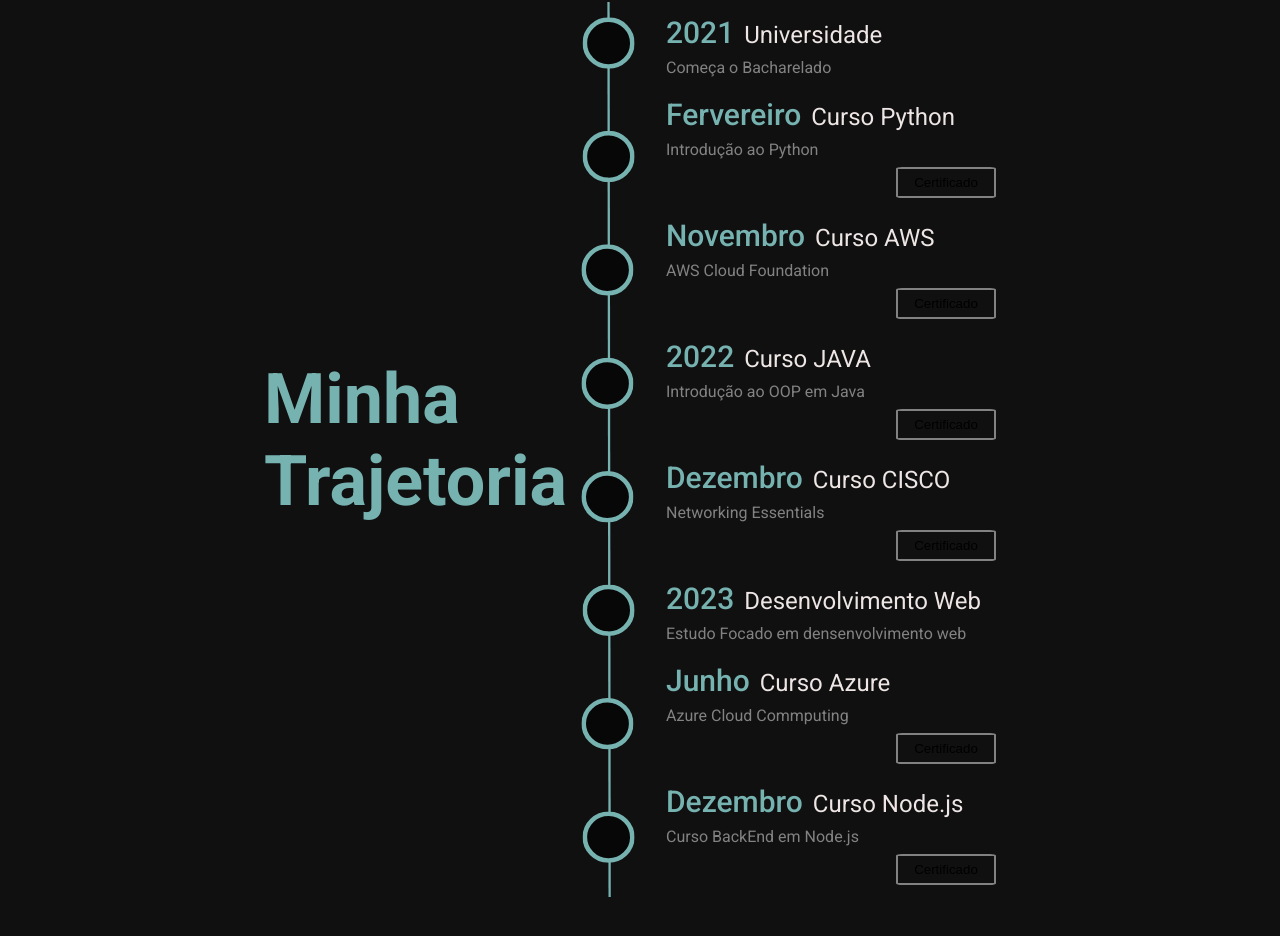
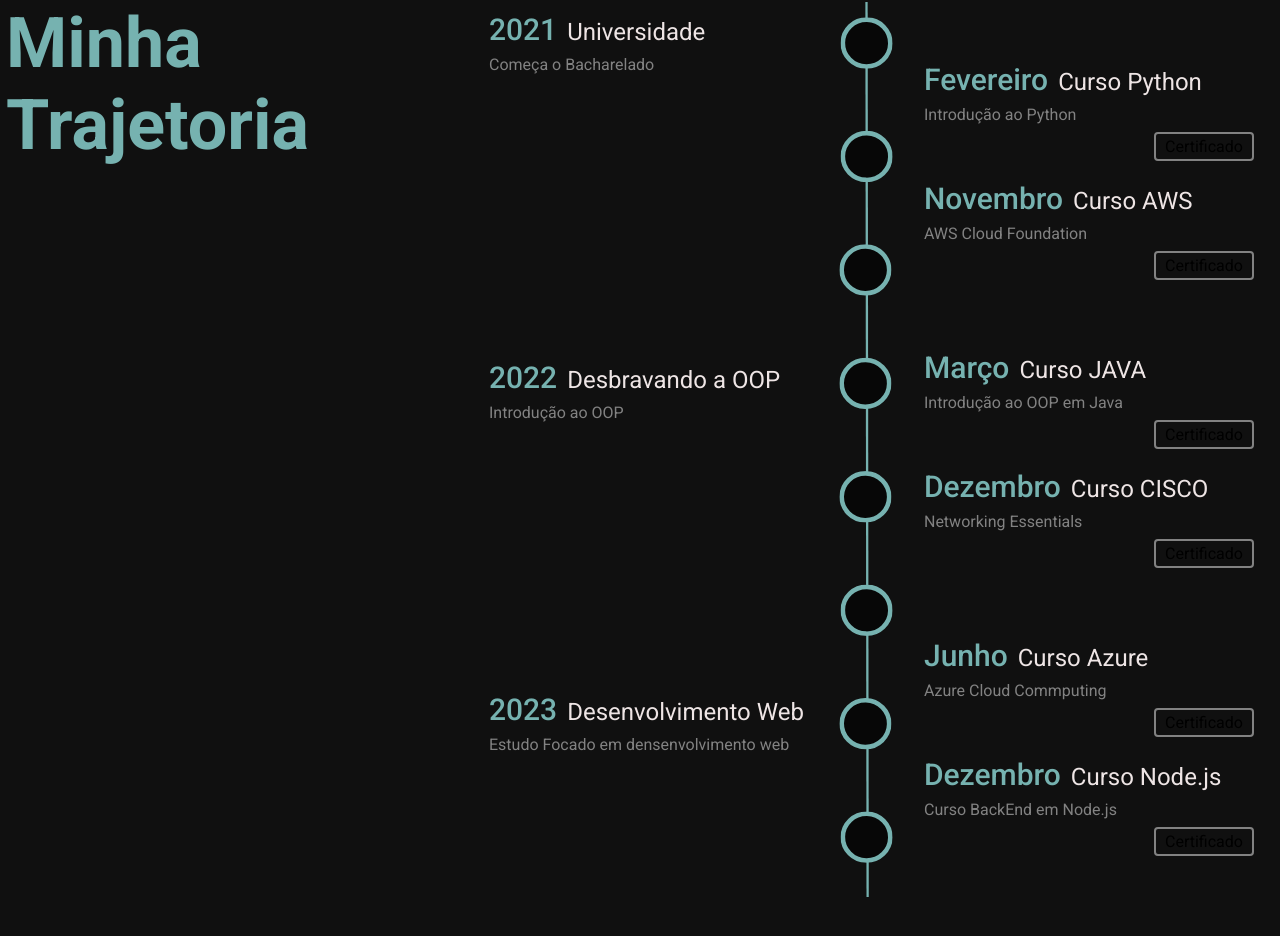
Before and after one commit to nsRenan/portfolio, a Next.js app: page / in a window 1280 px wide. Shown: the part 2029-2965 px from the top of the page. Built offline with nearby package versions, Linux system fonts and the light colour scheme.

Commit message:
Atualização Pagina Trajetoria

```diff
--- a/src/app/components/HistoriaCard/historiaCard.module.css
+++ b/src/app/components/HistoriaCard/historiaCard.module.css
@@ -32,9 +32,12 @@
 
 .certificado {
   background: transparent;
-  border-radius: 6%;
+  border-radius: 4px;
   border: solid 2px var(--cinza);
   width: 100px;
   align-self: flex-end;
-  padding: 6px 0px;
+  padding: 3px 0px;
+  display: flex;
+  align-items: center;
+  justify-content: center;
 }
--- a/src/app/components/HistoriaCard/index.tsx
+++ b/src/app/components/HistoriaCard/index.tsx
@@ -24,11 +24,9 @@ export function HistoriaCard({
       </div>
       <p className={styles.descricao}>{descricao}</p>
       {conteudo ? (
-        <button className={styles.certificado}>
-          <Link target="_blank" href={conteudo}>
+          <Link  className={styles.certificado} target="_blank" href={conteudo}>
             Certificado
           </Link>
-        </button>
       ) : null}
     </div>
   );
--- a/src/app/components/Trajetoria/index.tsx
+++ b/src/app/components/Trajetoria/index.tsx
@@ -1,24 +1,75 @@
 import Image from "next/image";
 import { HistoriaCard } from "../HistoriaCard";
-import styles from './trajetoria.module.css'
-import timeLine from '/public/imagens/timeLine.svg'
+import styles from "./trajetoria.module.css";
+import timeLine from "/public/imagens/timeLine.svg";
 
 export default function Trajetoria() {
-    return (
-      <div className={styles.conteinerTrajetoria}>
-        <h1> Minha Trajetoria</h1>
-        <Image src={timeLine} width={55} alt={"timeLine"}/>
-        <div >
-        <HistoriaCard ano={"2021"} titulo={"Universidade"}  descricao="Começa o Bacharelado"/>
-        <HistoriaCard mes={"Fervereiro"} titulo={"Curso Python"} conteudo="/certificados/certificado_python.pdf" descricao="Introdução ao Python"/>
-        <HistoriaCard mes={"Novembro"} titulo={"Curso AWS"} conteudo="/certificados/certificado_aws.pdf"  descricao="AWS Cloud Foundation"/>
-        <HistoriaCard ano={"2022"} titulo={"Curso JAVA"} conteudo="/certificados/certificado_java.pdf"  descricao="Introdução ao OOP em Java"/>
-        <HistoriaCard mes={"Dezembro"} titulo={"Curso CISCO"} conteudo="/certificados/certificado_cisco.pdf"  descricao="Networking Essentials"/>
-        <HistoriaCard ano={"2023"} titulo={"Desenvolvimento Web"}  descricao="Estudo Focado em densenvolvimento web"/>
-        <HistoriaCard mes={"Junho"} titulo={"Curso Azure"} conteudo="/certificados/certificado_azure.pdf"  descricao="Azure Cloud Commputing"/>
-        <HistoriaCard mes={"Dezembro"} titulo={"Curso Node.js"} conteudo="/certificados/certificado_cubos.pdf"  descricao="Curso BackEnd em Node.js"/>
+  return (
+    <div className={styles.conteinerTrajetoria}>
+      <h1 > Minha Trajetoria</h1>
+      <div className={styles.capsulaTrajetoria}>
+        <div className={styles.esquerda}>
+          <HistoriaCard
+            ano={"2021"}
+            titulo={"Universidade"}
+            descricao="Começa o Bacharelado"
+            />
+            <div style={{height: 266}}></div>
+          <HistoriaCard
+            ano={"2022"}
+            titulo={"Desbravando a OOP"}
+            descricao="Introdução ao OOP"
+          />
+           <div style={{height: 250}}></div>
+          <HistoriaCard
+            ano={"2023"}
+            titulo={"Desenvolvimento Web"}
+            descricao="Estudo Focado em densenvolvimento web"
+          />
         </div>
+        <Image src={timeLine} width={55} alt={"timeLine"} />
+        <div>
+        <div style={{height: 50}}></div>
+          <HistoriaCard
+            mes={"Fevereiro"}
+            titulo={"Curso Python"}
+            conteudo="/certificados/certificado_python.pdf"
+            descricao="Introdução ao Python"
+          />
+          <HistoriaCard
+            mes={"Novembro"}
+            titulo={"Curso AWS"}
+            conteudo="/certificados/certificado_aws.pdf"
+            descricao="AWS Cloud Foundation"
+          />
+           <div style={{height: 50}}></div>
+          <HistoriaCard
+            mes={"Março"}
+            titulo={"Curso JAVA"}
+            conteudo="/certificados/certificado_java.pdf"
+            descricao="Introdução ao OOP em Java"
+          />
+          <HistoriaCard
+            mes={"Dezembro"}
+            titulo={"Curso CISCO"}
+            conteudo="/certificados/certificado_cisco.pdf"
+            descricao="Networking Essentials"
+          />
+           <div style={{height: 50}}></div>
+          <HistoriaCard
+            mes={"Junho"}
+            titulo={"Curso Azure"}
+            conteudo="/certificados/certificado_azure.pdf"
+            descricao="Azure Cloud Commputing"
+          />
+          <HistoriaCard
+            mes={"Dezembro"}
+            titulo={"Curso Node.js"}
+            conteudo="/certificados/certificado_cubos.pdf"
+            descricao="Curso BackEnd em Node.js"
+          />
         </div>
-
-    );
-  }
+      </div>
+    </div>
+  );
+}
--- a/src/app/components/Trajetoria/trajetoria.module.css
+++ b/src/app/components/Trajetoria/trajetoria.module.css
@@ -1,15 +1,24 @@
 .conteinerTrajetoria {
   width: 100vh;
   display: flex;
-    align-items: center;
   justify-content: center;
   margin: 3rem auto;
   padding-left: 1.5rem;
   padding-right: 1.5rem;
   margin-bottom: 8rem;
+  gap: 150px;
 }
 
+.capsulaTrajetoria {
+  display: flex;
+  justify-content: center;
+}
 
 .timeLine {
   height: 150%;
 }
+
+.esquerda {
+  display: flex;
+  flex-direction: column;
+}
```
Lines whose indentation alone changed are shown as unchanged.
